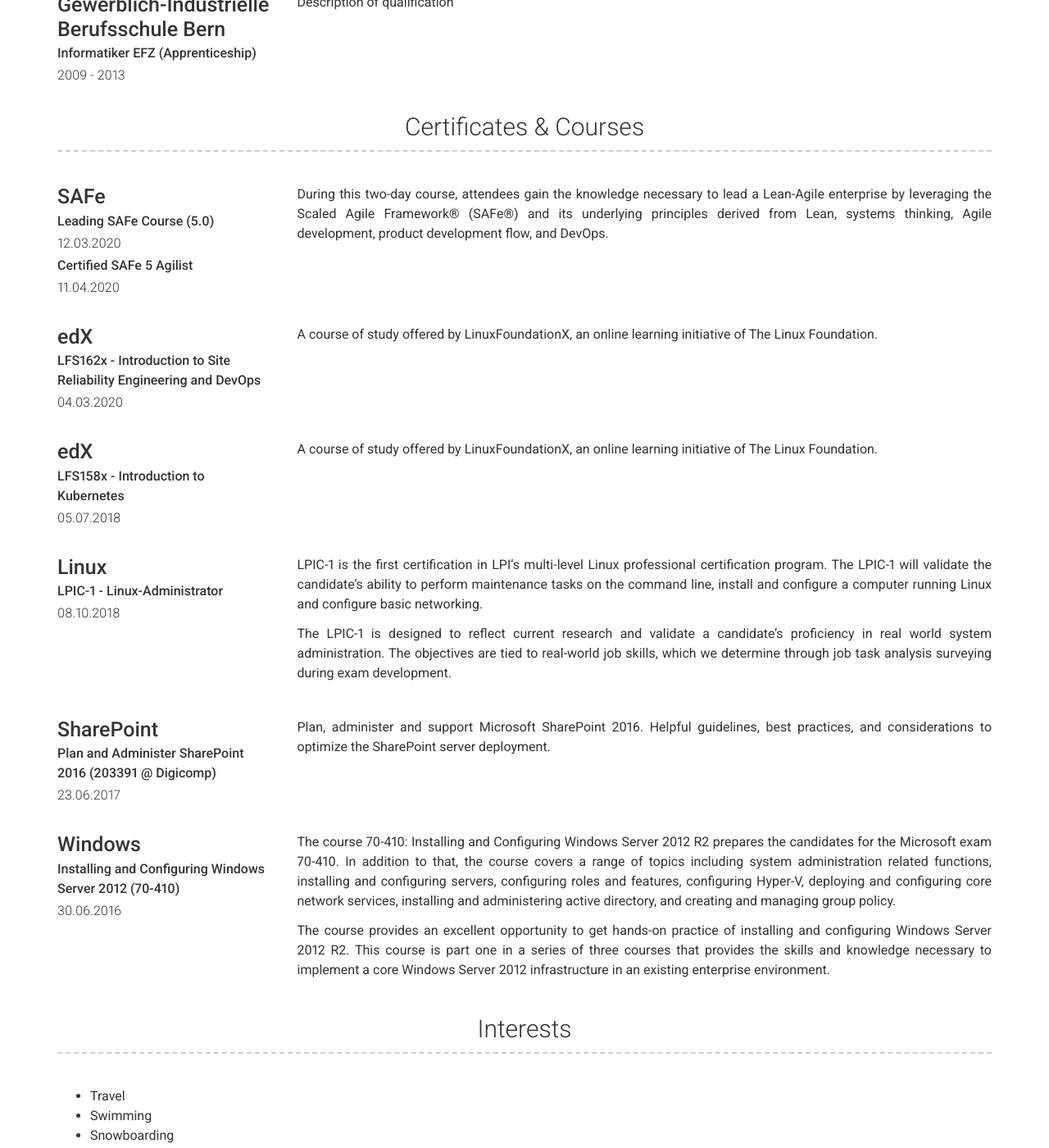
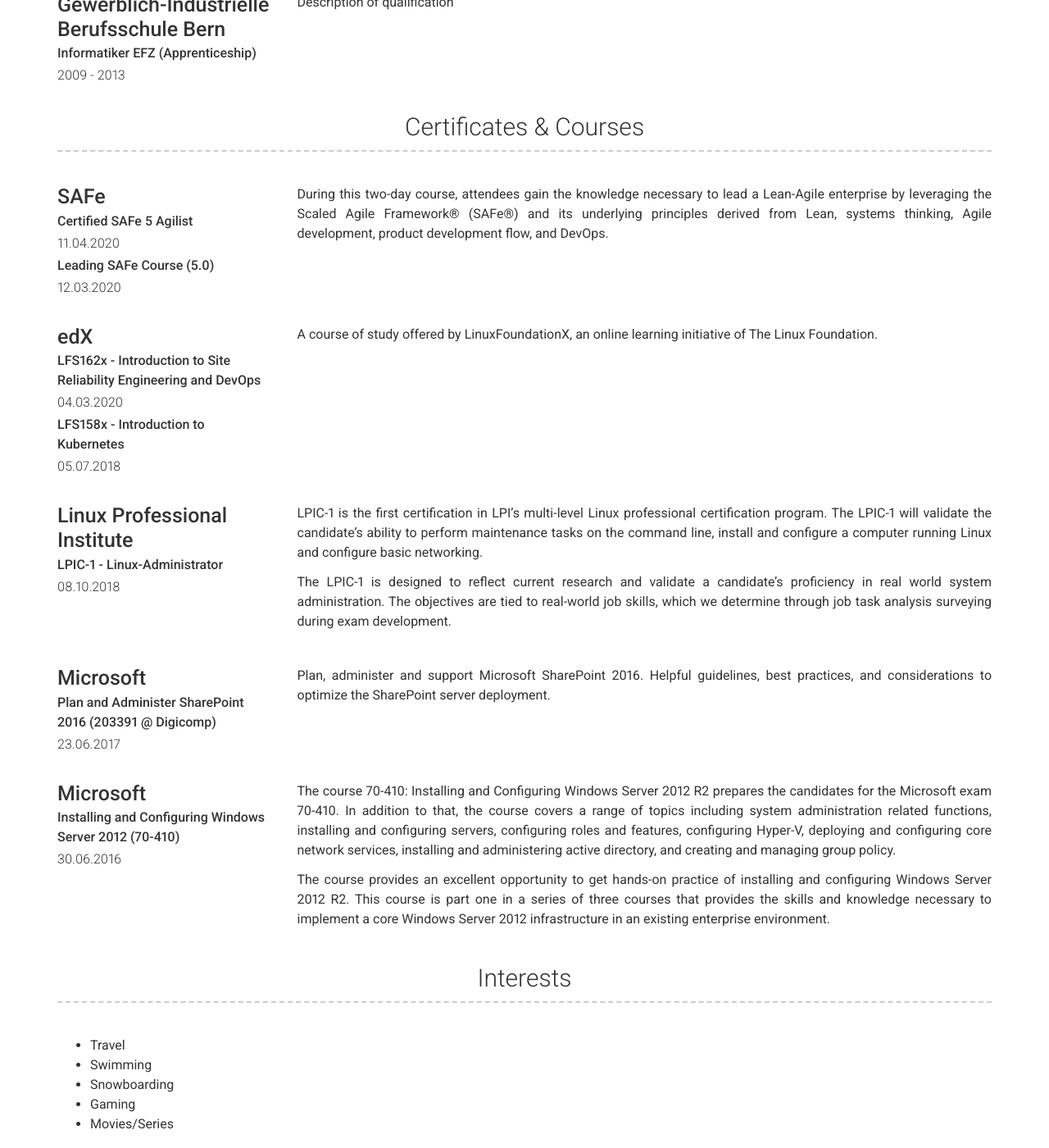
Before and after one commit to adberger/adberger.github.io, a Jekyll site: the page built from index.md, in a window 1280 px wide and 1400 px high, scrolled down 1897 px. Shown: the whole window at 82% size. Built offline with Jekyll 4.4.1, drawn with Linux system fonts in a browser that asks for light colours; nearby versions of some CDN libraries.

Commit message:
Update certificates_courses.yml

```diff
--- a/_data/certificates_courses.yml
+++ b/_data/certificates_courses.yml
@@ -2,10 +2,10 @@
 - layout: left
   name: SAFe
   certificates_courses:
+    - title: Certified SAFe 5 Agilist
+      date: 11.04.2020
     - title: Leading SAFe Course (5.0)
       date: 12.03.2020
-    - title: Certified SAFe 5 Agilist
-      date: 11.04.2020
   #quote: >
   # Quote
   description: |
@@ -16,14 +16,6 @@
   certificates_courses:
     - title: LFS162x - Introduction to Site Reliability Engineering and DevOps
       date: 04.03.2020
-  #quote: >
-  # Quote
-  description: |
-    A course of study offered by LinuxFoundationX, an online learning initiative of The Linux Foundation.
-
-- layout: left
-  name: edX
-  certificates_courses:
     - title: LFS158x - Introduction to Kubernetes
       date: 05.07.2018
   #quote: >
@@ -32,7 +24,7 @@
     A course of study offered by LinuxFoundationX, an online learning initiative of The Linux Foundation.
 
 - layout: left
-  name: Linux
+  name: Linux Professional Institute
   certificates_courses:
     - title: LPIC-1 - Linux-Administrator
       date: 08.10.2018
@@ -44,7 +36,7 @@
     The LPIC-1 is designed to reflect current research and validate a candidate's proficiency in real world system administration. The objectives are tied to real-world job skills, which we determine through job task analysis surveying during exam development.
 
 - layout: left
-  name: SharePoint
+  name: Microsoft
   certificates_courses:
     - title: Plan and Administer SharePoint 2016 (203391 @ Digicomp)
       date: 23.06.2017
@@ -54,7 +46,7 @@
     Plan, administer and support Microsoft SharePoint 2016. Helpful guidelines, best practices, and considerations to optimize the SharePoint server deployment.
 
 - layout: left
-  name: Windows
+  name: Microsoft
   certificates_courses:
     - title: Installing and Configuring Windows Server 2012 (70-410)
       date: 30.06.2016
```
